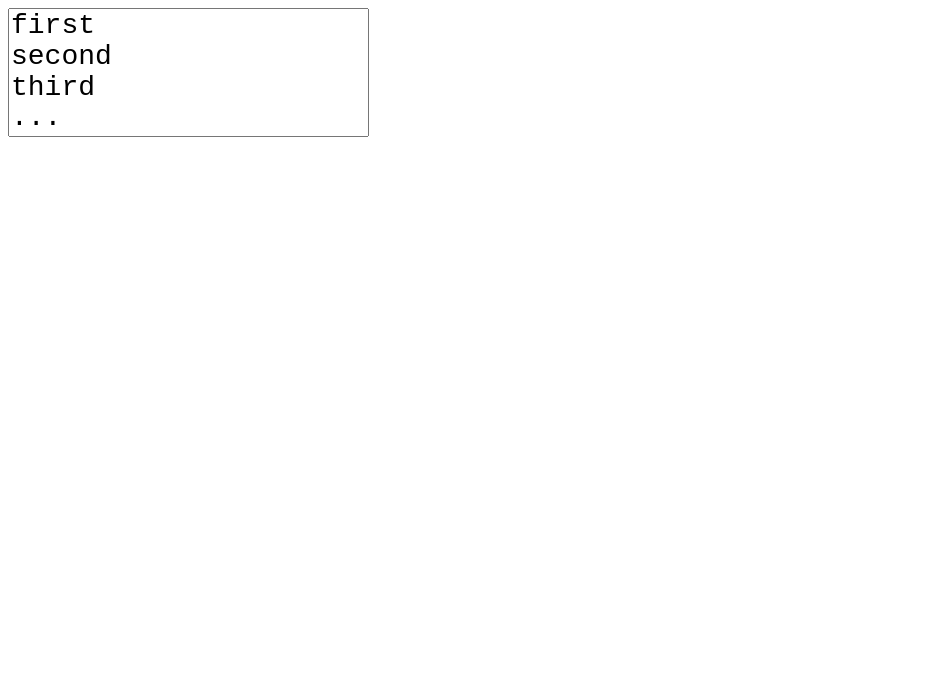
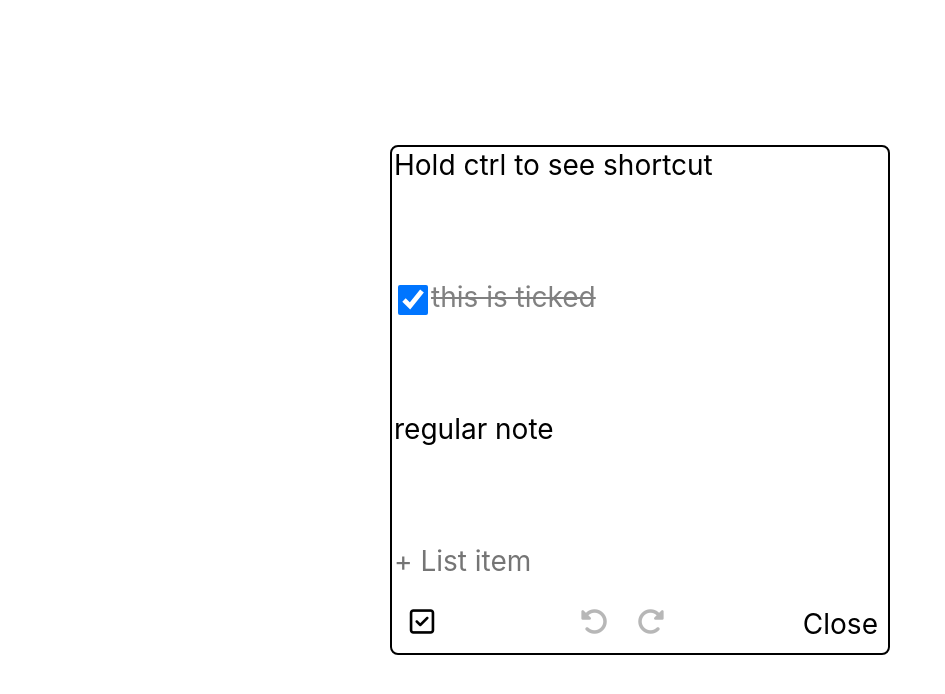
Before and after one commit to AdityaAnuragi/notes-app, a React (Vite) app: page / in a window 1280 px wide. Shown: the top 694 px of the page, without its empty margins (0-945 px from the left). Built offline with nearby package versions, Linux system fonts and the light colour scheme.

Commit message:
works for real

```diff
--- a/src/App.jsx
+++ b/src/App.jsx
@@ -3,10 +3,10 @@
 // import "./App.css"
 // import useThrottle from "./customHooks/useThrottle"
 // import { TooltipButtonWrapper } from "./components/tooltipButton"
-// import { OpenNote } from "./components/OpenNote"
+import { OpenNote } from "./components/OpenNote"
 import { NoteInHomePage } from "./components/NoteInHomePage"
 function App() {
-  return <NoteInHomePage />
+  return <OpenNote />
 }
 
 export default App
```
